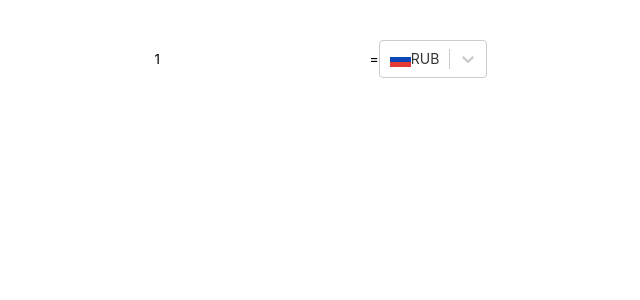
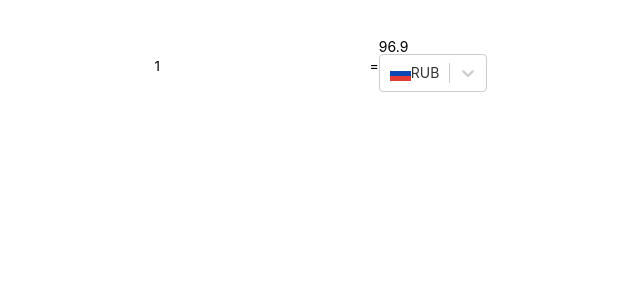
Before and after one commit to Lonerr7/Kwork-Chart, a React (Create React App) app: page / in a window 1280 px wide. Shown: the top 300 px of the page, without its empty margins (319-959 px from the left). Built offline with nearby package versions, Linux system fonts and the light colour scheme.

Commit message:
2. Started making logic of deafult values from data

```diff
--- a/src/App.tsx
+++ b/src/App.tsx
@@ -1,10 +1,207 @@
 import './App.css';
 import Converter from './components/Converter/Converter';
+import { ChartDataObject } from './types/types';
+import { generateRandomNumber } from './utils/generateRandomNumInRange';
+
+const mockDataUsdToRUB: ChartDataObject[] = [
+  {
+    id: 'Aliexpress',
+    data: [
+      {
+        x: new Date(2024, 9, 1),
+        y: generateRandomNumber(70, 120),
+      },
+      {
+        x: new Date(2024, 9, 2),
+        y: generateRandomNumber(70, 120),
+      },
+      {
+        x: new Date(2024, 9, 3),
+        y: generateRandomNumber(70, 120),
+      },
+      {
+        x: new Date(2024, 9, 6),
+        y: generateRandomNumber(70, 120),
+      },
+      {
+        x: new Date(2024, 9, 8),
+        y: generateRandomNumber(70, 120),
+      },
+      {
+        x: new Date(2024, 9, 9),
+        y: generateRandomNumber(70, 120),
+      },
+      {
+        x: new Date(2024, 9, 10),
+        y: generateRandomNumber(70, 120),
+      },
+      {
+        x: new Date(2024, 9, 11),
+        y: generateRandomNumber(70, 120),
+      },
+      {
+        x: new Date(2024, 9, 13),
+        y: generateRandomNumber(70, 120),
+      },
+      {
+        x: new Date(2024, 9, 16),
+        y: generateRandomNumber(70, 120),
+      },
+    ],
+  },
+  {
+    id: 'ЦБ РФ',
+    data: [
+      {
+        x: new Date(2024, 9, 1),
+        y: generateRandomNumber(70, 120),
+      },
+      {
+        x: new Date(2024, 9, 2),
+        y: generateRandomNumber(70, 120),
+      },
+      {
+        x: new Date(2024, 9, 3),
+        y: generateRandomNumber(70, 120),
+      },
+      {
+        x: new Date(2024, 9, 6),
+        y: generateRandomNumber(70, 120),
+      },
+      {
+        x: new Date(2024, 9, 8),
+        y: generateRandomNumber(70, 120),
+      },
+      {
+        x: new Date(2024, 9, 9),
+        y: generateRandomNumber(70, 120),
+      },
+      {
+        x: new Date(2024, 9, 10),
+        y: generateRandomNumber(70, 120),
+      },
+      {
+        x: new Date(2024, 9, 11),
+        y: generateRandomNumber(70, 120),
+      },
+      {
+        x: new Date(2024, 9, 13),
+        y: generateRandomNumber(70, 120),
+      },
+      {
+        x: new Date(),
+        y: generateRandomNumber(70, 120),
+      },
+    ],
+  },
+];
+
+const mockDataUsdToBYN: ChartDataObject[] = [
+  {
+    id: 'Aliexpress',
+    data: [
+      {
+        x: new Date(2024, 9, 1),
+        y: generateRandomNumber(3.1, 3.7),
+      },
+      {
+        x: new Date(2024, 9, 2),
+        y: generateRandomNumber(3.1, 3.7),
+      },
+      {
+        x: new Date(2024, 9, 3),
+        y: generateRandomNumber(3.1, 3.7),
+      },
+      {
+        x: new Date(2024, 9, 6),
+        y: generateRandomNumber(3.1, 3.7),
+      },
+      {
+        x: new Date(2024, 9, 8),
+        y: generateRandomNumber(3.1, 3.7),
+      },
+      {
+        x: new Date(2024, 9, 9),
+        y: generateRandomNumber(3.1, 3.7),
+      },
+      {
+        x: new Date(2024, 9, 10),
+        y: generateRandomNumber(3.1, 3.7),
+      },
+      {
+        x: new Date(2024, 9, 11),
+        y: generateRandomNumber(3.1, 3.7),
+      },
+      {
+        x: new Date(2024, 9, 13),
+        y: generateRandomNumber(3.1, 3.7),
+      },
+      {
+        x: new Date(),
+        y: generateRandomNumber(3.1, 3.7),
+      },
+    ],
+  },
+  {
+    id: 'НБ РБ',
+    data: [
+      {
+        x: new Date(2024, 9, 1),
+        y: generateRandomNumber(3.1, 3.7),
+      },
+      {
+        x: new Date(2024, 9, 2),
+        y: generateRandomNumber(3.1, 3.7),
+      },
+      {
+        x: new Date(2024, 9, 3),
+        y: generateRandomNumber(3.1, 3.7),
+      },
+      {
+        x: new Date(2024, 9, 6),
+        y: generateRandomNumber(3.1, 3.7),
+      },
+      {
+        x: new Date(2024, 9, 8),
+        y: generateRandomNumber(3.1, 3.7),
+      },
+      {
+        x: new Date(2024, 9, 9),
+        y: generateRandomNumber(3.1, 3.7),
+      },
+      {
+        x: new Date(2024, 9, 10),
+        y: generateRandomNumber(3.1, 3.7),
+      },
+      {
+        x: new Date(2024, 9, 11),
+        y: generateRandomNumber(3.1, 3.7),
+      },
+      {
+        x: new Date(2024, 9, 13),
+        y: generateRandomNumber(3.1, 3.7),
+      },
+      {
+        x: new Date(),
+        y: generateRandomNumber(3.1, 3.7),
+      },
+    ],
+  },
+];
+
+//   Array<{
+//   id:   string | number
+//     data: Array<{
+//   x: number | string | Date
+//  y: number | string | Date
+// }>
 
 function App() {
-  return <div className="App">
-    <Converter />
-  </div>;
+  return (
+    <div className="App">
+      <Converter data={{ toBYN: mockDataUsdToBYN, toRUB: mockDataUsdToRUB }} />
+    </div>
+  );
 }
 
 export default App;
--- a/src/components/Converter/Converter.tsx
+++ b/src/components/Converter/Converter.tsx
@@ -1,23 +1,46 @@
-import { useState } from 'react';
+import { useEffect, useState } from 'react';
 import Select from 'react-select';
 import s from './Converter.module.css';
-import { SelectOption, SelectValues } from '../../types/types';
+import { ChartDataObject, SelectValues } from '../../types/types';
 import usdIcon from '../../images/USD 1.svg';
 import rubIcon from '../../images/RUB 1.svg';
 import bynIcon from '../../images/BYN 1.svg';
+import { selectTodaysObject } from '../../utils/selectTodaysObj';
 
 const currencyOptions: any = [
   { label: 'RUB', value: SelectValues.RUB, img: rubIcon },
   { label: 'BYN', value: SelectValues.BYN, img: bynIcon },
 ];
 
-const Converter: React.FC = () => {
+interface Props {
+  data: {
+    toRUB: ChartDataObject[];
+    toBYN: ChartDataObject[];
+  };
+}
+
+const Converter: React.FC<Props> = ({ data: { toBYN, toRUB } }) => {
+  const todaysRUBObj = toRUB.find((obj) => obj.id === 'Aliexpress')!;
+  const todaysBYNObj = toBYN.find((obj) => obj.id === 'Aliexpress')!;
+
+  const [todaysRUBValue, setTodaysRUBValue] = useState(
+    todaysRUBObj.data.find((obj) => selectTodaysObject(obj))?.y
+  );
+  const [todaysBYNValue, setTodaysBYNValue] = useState(
+    todaysBYNObj.data.find((obj) => selectTodaysObject(obj))?.y
+  );
+
   const [usdText, setUsdText] = useState('1');
-  const [selectedOption, setSelectedOption] = useState();
+  const [selectedOption, setSelectedOption] = useState({
+    value: SelectValues.RUB,
+    img: rubIcon,
+  });
 
   const onUsdInputChange = (e: React.ChangeEvent<HTMLInputElement>) => {
     setUsdText(e.currentTarget.value);
   };
+
+  useEffect(() => {}, [usdText, selectedOption]);
 
   return (
     <div className={s.converter}>
@@ -28,9 +51,15 @@ const Converter: React.FC = () => {
         onChange={onUsdInputChange}
       />
       <span>=</span>
+
+      <div>
+        <span className={s.converter__value}>{todaysRUBValue}</span>
         <Select
-        defaultValue={{ value: SelectValues.RUB, img: rubIcon }}
+          defaultValue={selectedOption}
           options={currencyOptions}
+          onChange={(newValue: any) => {
+            setSelectedOption(newValue);
+          }}
           formatOptionLabel={(currency: any) => (
             <div>
               <img src={currency.img} alt="flag" />
@@ -39,6 +68,7 @@ const Converter: React.FC = () => {
           )}
         />
       </div>
+    </div>
   );
 };
 
--- a/src/types/types.ts
+++ b/src/types/types.ts
@@ -7,3 +7,11 @@ export enum SelectValues {
   BYN = 'BYN',
   RUB = 'RUB',
 }
+
+export interface ChartDataObject {
+  id: string;
+  data: {
+    x: Date;
+    y: number;
+  }[];
+}
--- /dev/null
+++ b/src/utils/generateRandomNumInRange.ts
@@ -0,0 +1,3 @@
+export const generateRandomNumber = (min: number, max: number) => {
+  return +(Math.random() * (max - min) + min).toFixed(2);
+};
--- /dev/null
+++ b/src/utils/selectTodaysObj.ts
@@ -0,0 +1,2 @@
+export const selectTodaysObject = (obj: { x: Date; y: number }) =>
+  obj.x.toDateString() === new Date().toDateString();
```
Lines whose indentation alone changed are shown as unchanged.
